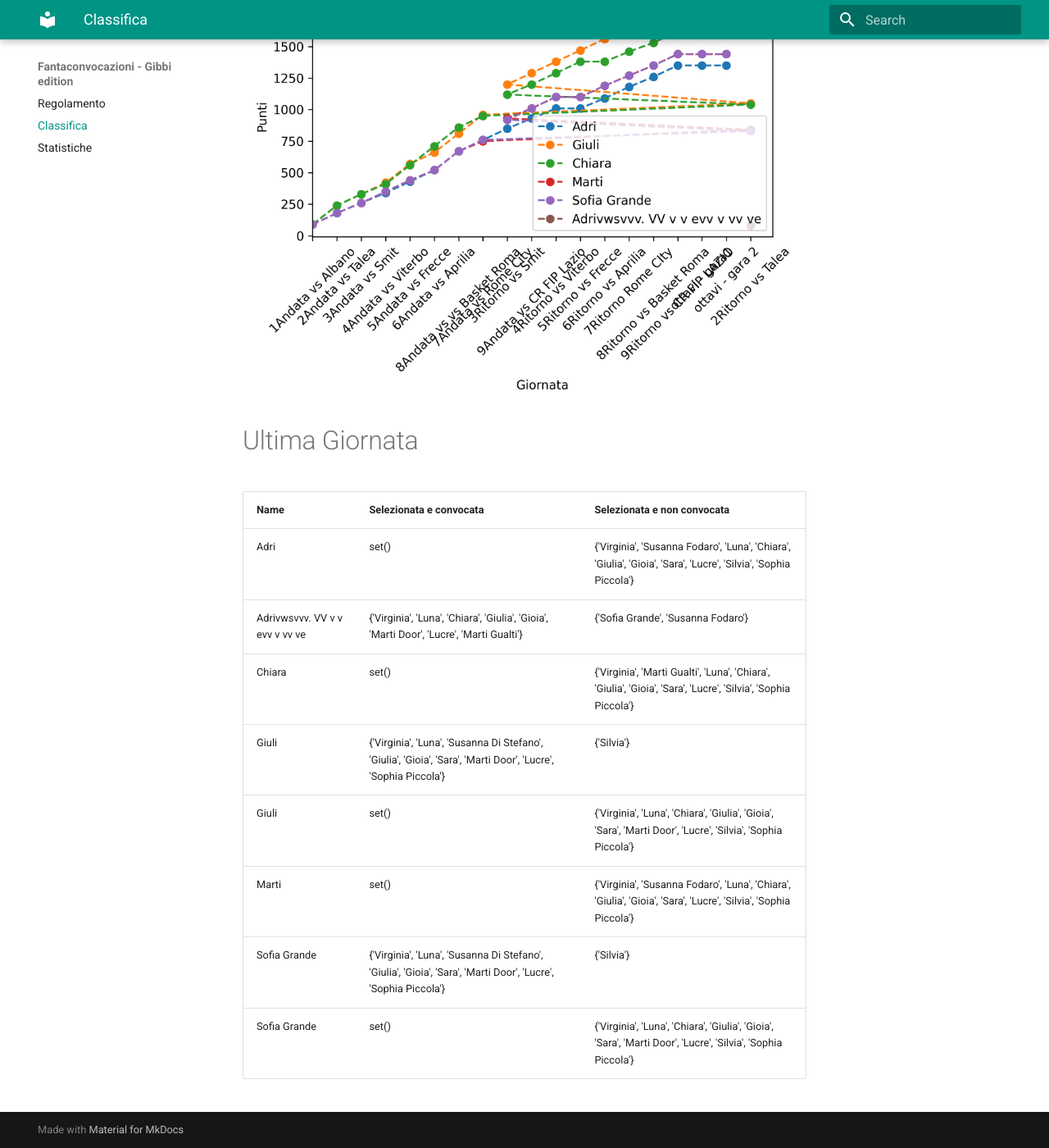
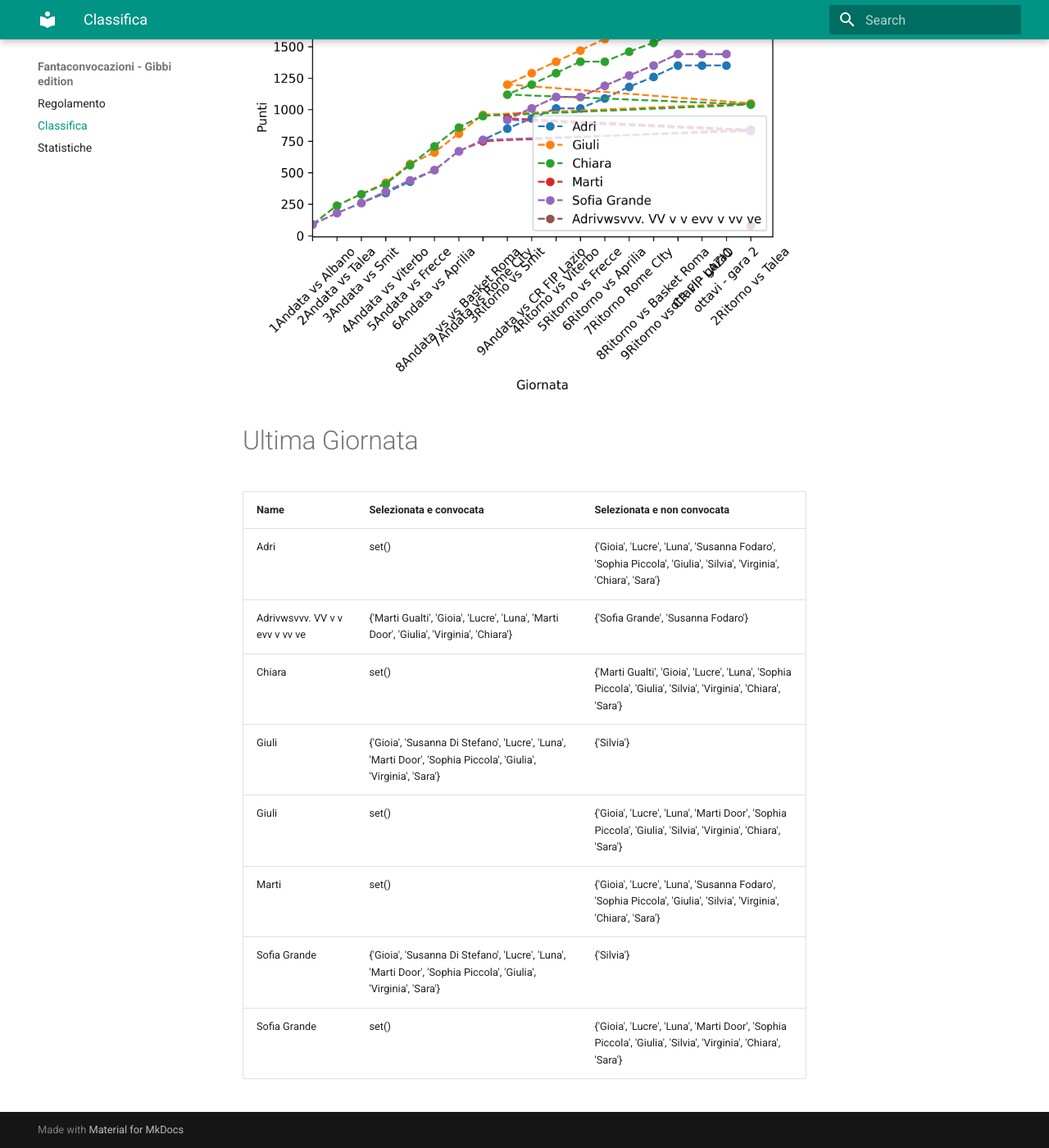
Before and after one commit to martinig94/fantagibbi, an MkDocs documentation site: the page built from docs/Classifica.md, in a window 1280 px wide and 1400 px high, scrolled down 676 px. Shown: the whole window at 82% size. Built offline with MkDocs 1.6.1 and Material for MkDocs 9.7.7, drawn with Linux system fonts in a browser that asks for light colours.

Commit message:
Auto-update from main.py

```diff
--- a/docs/Classifica.md
+++ b/docs/Classifica.md
@@ -19,12 +19,12 @@
 <!-- START_TABLE CORRECT -->
 | Name                           | Selezionata e convocata                                                                                        | Selezionata e non convocata                                                                                      |
 |:-------------------------------|:---------------------------------------------------------------------------------------------------------------|:-----------------------------------------------------------------------------------------------------------------|
-| Adri                           | set()                                                                                                          | {'Virginia', 'Susanna Fodaro', 'Luna', 'Chiara', 'Giulia', 'Gioia', 'Sara', 'Lucre', 'Silvia', 'Sophia Piccola'} |
-| Adrivwsvvv. VV v v evv v vv ve | {'Virginia', 'Luna', 'Chiara', 'Giulia', 'Gioia', 'Marti Door', 'Lucre', 'Marti Gualti'}                       | {'Sofia Grande', 'Susanna Fodaro'}                                                                               |
-| Chiara                         | set()                                                                                                          | {'Virginia', 'Marti Gualti', 'Luna', 'Chiara', 'Giulia', 'Gioia', 'Sara', 'Lucre', 'Silvia', 'Sophia Piccola'}   |
-| Giuli                          | {'Virginia', 'Luna', 'Susanna Di Stefano', 'Giulia', 'Gioia', 'Sara', 'Marti Door', 'Lucre', 'Sophia Piccola'} | {'Silvia'}                                                                                                       |
-| Giuli                          | set()                                                                                                          | {'Virginia', 'Luna', 'Chiara', 'Giulia', 'Gioia', 'Sara', 'Marti Door', 'Lucre', 'Silvia', 'Sophia Piccola'}     |
-| Marti                          | set()                                                                                                          | {'Virginia', 'Susanna Fodaro', 'Luna', 'Chiara', 'Giulia', 'Gioia', 'Sara', 'Lucre', 'Silvia', 'Sophia Piccola'} |
-| Sofia Grande                   | {'Virginia', 'Luna', 'Susanna Di Stefano', 'Giulia', 'Gioia', 'Sara', 'Marti Door', 'Lucre', 'Sophia Piccola'} | {'Silvia'}                                                                                                       |
-| Sofia Grande                   | set()                                                                                                          | {'Virginia', 'Luna', 'Chiara', 'Giulia', 'Gioia', 'Sara', 'Marti Door', 'Lucre', 'Silvia', 'Sophia Piccola'}     |
+| Adri                           | set()                                                                                                          | {'Gioia', 'Lucre', 'Luna', 'Susanna Fodaro', 'Sophia Piccola', 'Giulia', 'Silvia', 'Virginia', 'Chiara', 'Sara'} |
+| Adrivwsvvv. VV v v evv v vv ve | {'Marti Gualti', 'Gioia', 'Lucre', 'Luna', 'Marti Door', 'Giulia', 'Virginia', 'Chiara'}                       | {'Sofia Grande', 'Susanna Fodaro'}                                                                               |
+| Chiara                         | set()                                                                                                          | {'Marti Gualti', 'Gioia', 'Lucre', 'Luna', 'Sophia Piccola', 'Giulia', 'Silvia', 'Virginia', 'Chiara', 'Sara'}   |
+| Giuli                          | {'Gioia', 'Susanna Di Stefano', 'Lucre', 'Luna', 'Marti Door', 'Sophia Piccola', 'Giulia', 'Virginia', 'Sara'} | {'Silvia'}                                                                                                       |
+| Giuli                          | set()                                                                                                          | {'Gioia', 'Lucre', 'Luna', 'Marti Door', 'Sophia Piccola', 'Giulia', 'Silvia', 'Virginia', 'Chiara', 'Sara'}     |
+| Marti                          | set()                                                                                                          | {'Gioia', 'Lucre', 'Luna', 'Susanna Fodaro', 'Sophia Piccola', 'Giulia', 'Silvia', 'Virginia', 'Chiara', 'Sara'} |
+| Sofia Grande                   | {'Gioia', 'Susanna Di Stefano', 'Lucre', 'Luna', 'Marti Door', 'Sophia Piccola', 'Giulia', 'Virginia', 'Sara'} | {'Silvia'}                                                                                                       |
+| Sofia Grande                   | set()                                                                                                          | {'Gioia', 'Lucre', 'Luna', 'Marti Door', 'Sophia Piccola', 'Giulia', 'Silvia', 'Virginia', 'Chiara', 'Sara'}     |
 <!-- END_TABLE CORRECT -->
```
